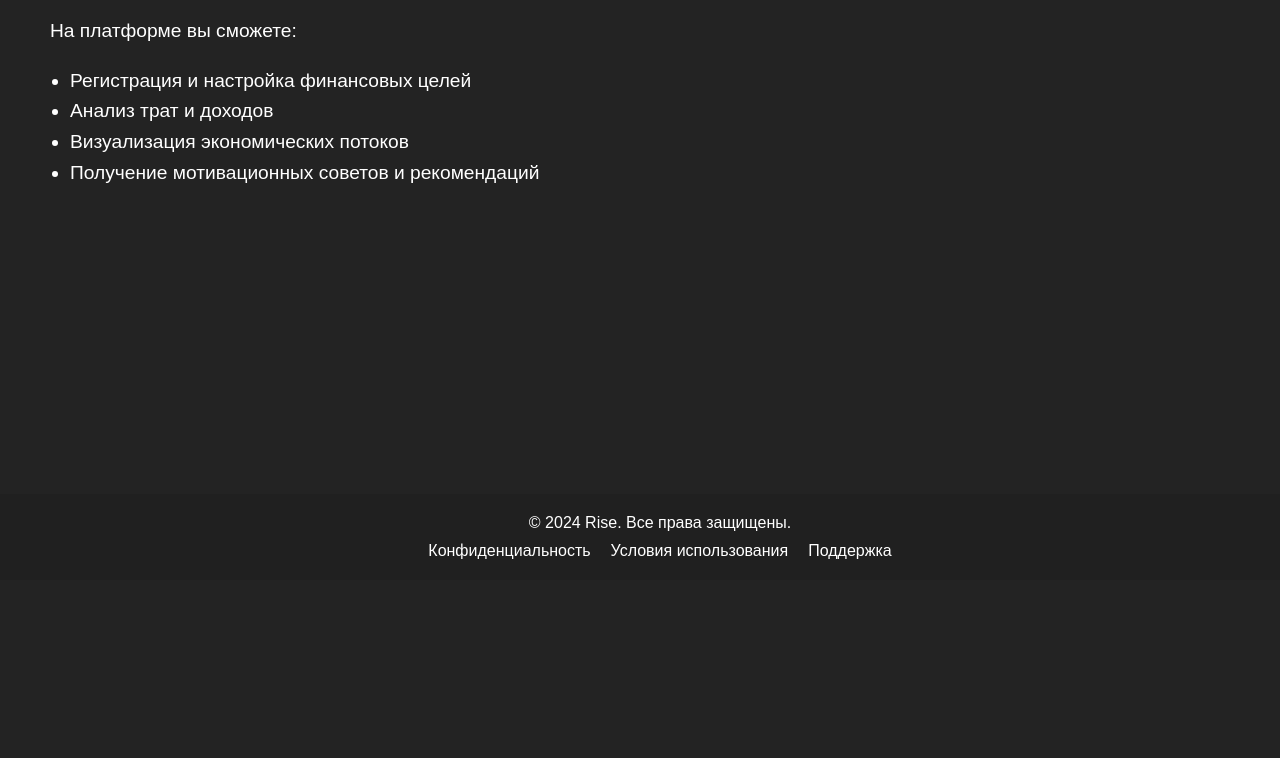
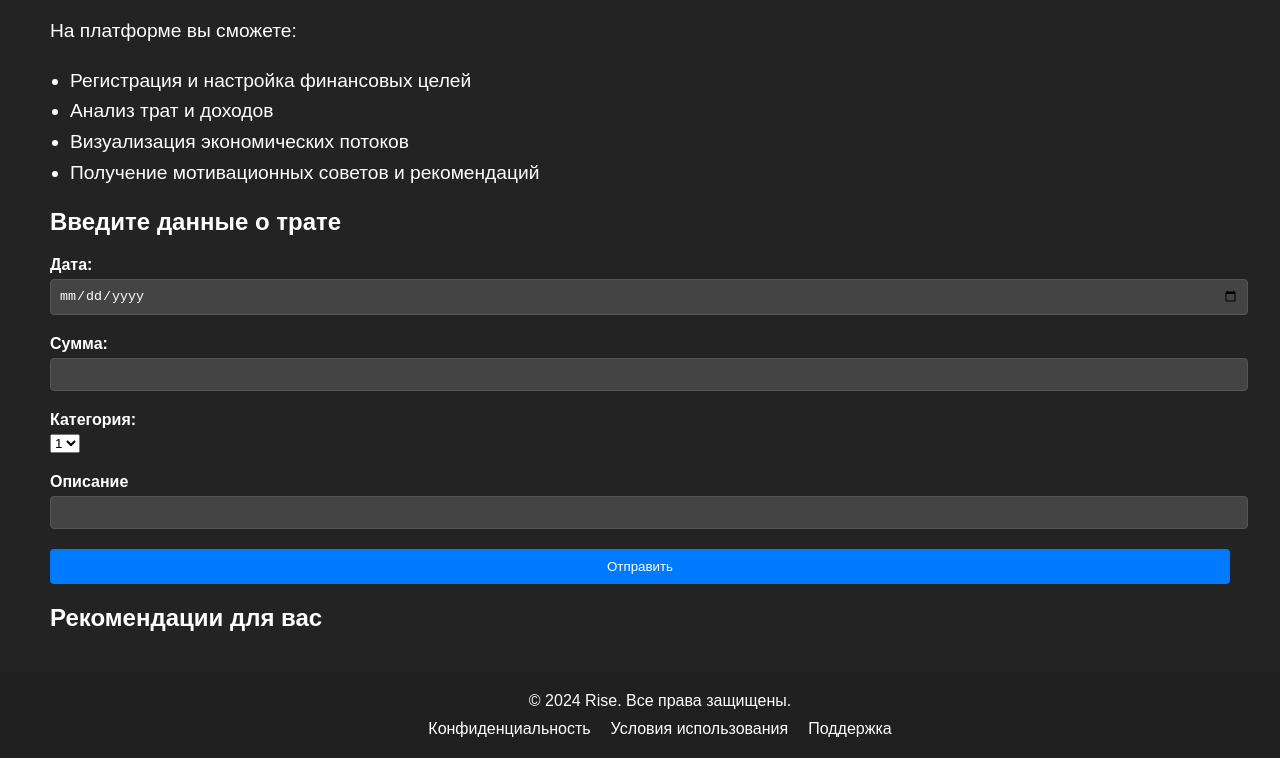
Before and after one commit to Sorod1ch/TemplatesForRise, a plain HTML site: page index.html in a window 1280 px wide. Shown: the part 220-978 px from the top of the page. Before the commit the page ends 800 px from the top, so only its background shows below. Drawn offline with Linux system fonts and the light colour scheme.

Commit message:
Fix create expense form (temporary)

```diff
--- a/index.html
+++ b/index.html
@@ -36,6 +36,39 @@
             <li>Визуализация экономических потоков</li>
             <li>Получение мотивационных советов и рекомендаций</li>
         </ul>
+
+        <!-- Форма для создания трат -->
+        <form id="spendings-form">
+            <h2>Введите данные о трате</h2>
+            <div class="form-group">
+                <label for="category">Дата:</label>
+                <input type="date" id="date" name="date" required>
+            </div>
+            <div class="form-group">
+                <label for="amount">Сумма:</label>
+                <input type="number" id="amount" name="amount" required>
+            </div>
+            <div class="form-group">
+                <label for="category">Категория:</label>
+                <select name="category" id="category" required>
+                    <option value="1">1</option>
+                    <option value="2">2</option>
+                    <option value="3">3</option>
+                </select>
+            </div>
+            <div class="form-group">
+                <label for="description">Описание</label>
+                <input type="text" id="description" name="description" required>
+            </div>
+            <div class="form-group">
+                <button type="button" onclick="createExpense()">Отправить</button>
+            </div>
+        </form>
+
+        <div id="suggestions">
+            <h2>Рекомендации для вас</h2>
+            <ul id="suggestions-list"></ul>
+        </div>
     </main>
     <footer>
         <p>© 2024 Rise. Все права защищены.</p>
@@ -48,5 +81,40 @@
         </nav>
     </footer>
     <script src="https://kit.fontawesome.com/a076d05399.js"></script>
+    <script>
+        function createExpense() {
+            const date = document.getElementById('date').value;
+            const amount = parseFloat(document.getElementById('amount').value);
+            const description = document.getElementById('description').value;
+            const category = parseInt(document.getElementById('category').value);
+
+            fetch(`http://localhost:8000/api/create_expenses/`, {
+                method: 'POST',
+                headers: {
+                    'Content-Type': 'application/json',
+                    'Authorization': 'Bearer ' + localStorage.getItem('token')
+                },
+                body: JSON.stringify({
+                    userID: localStorage.getItem('user_id'),
+                    date: date,
+                    amount: amount,
+                    description: description,
+                    typeID: category
+                })
+            })
+            .then(response => response.json())
+            .then(data => {
+                if (data.Success) {
+                    alert('Данные успешно введены.');
+                } else {
+                    throw "";
+                }
+            })
+            .catch(error => {
+                console.error('Error:', error);
+                alert('Ввод данных не удался. Пожалуйста, убедитесь что все поля верно и попробуйте снова.');
+            });
+        }
+    </script>
 </body>
 </html>
```
